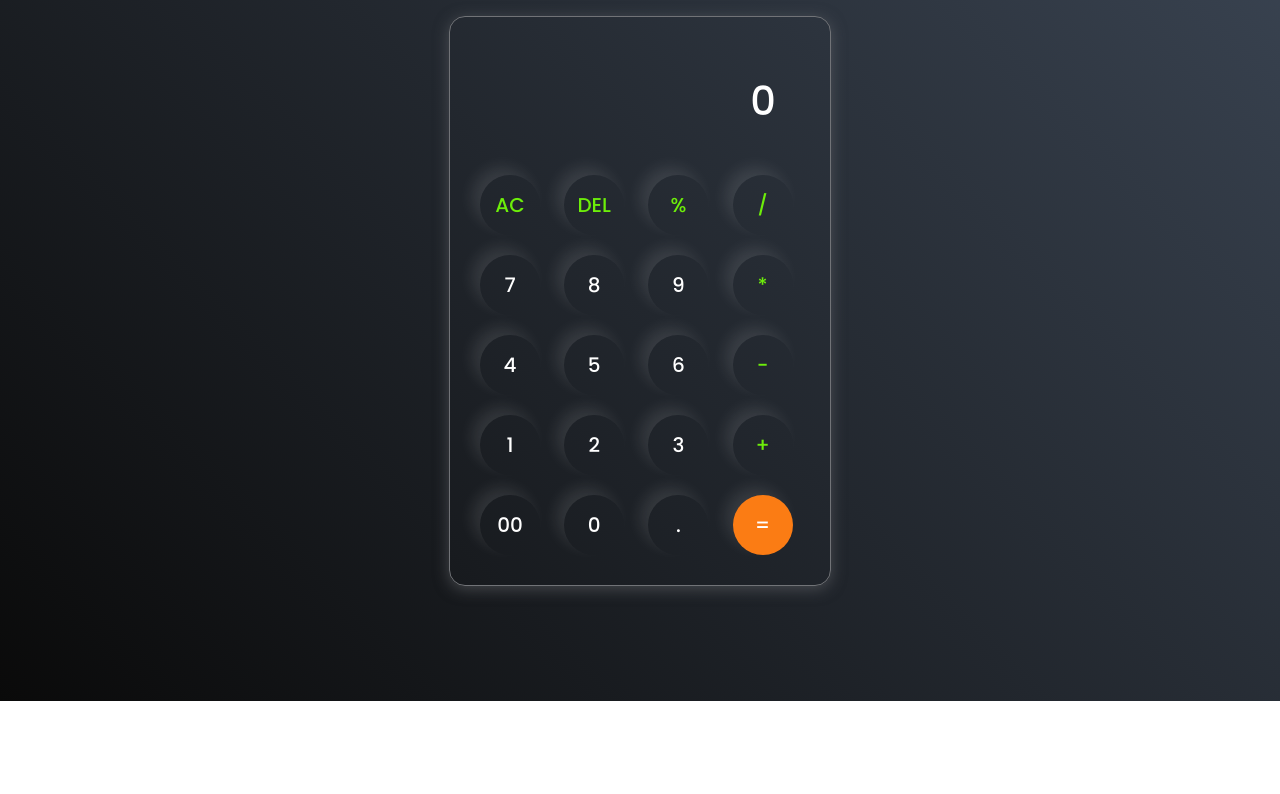
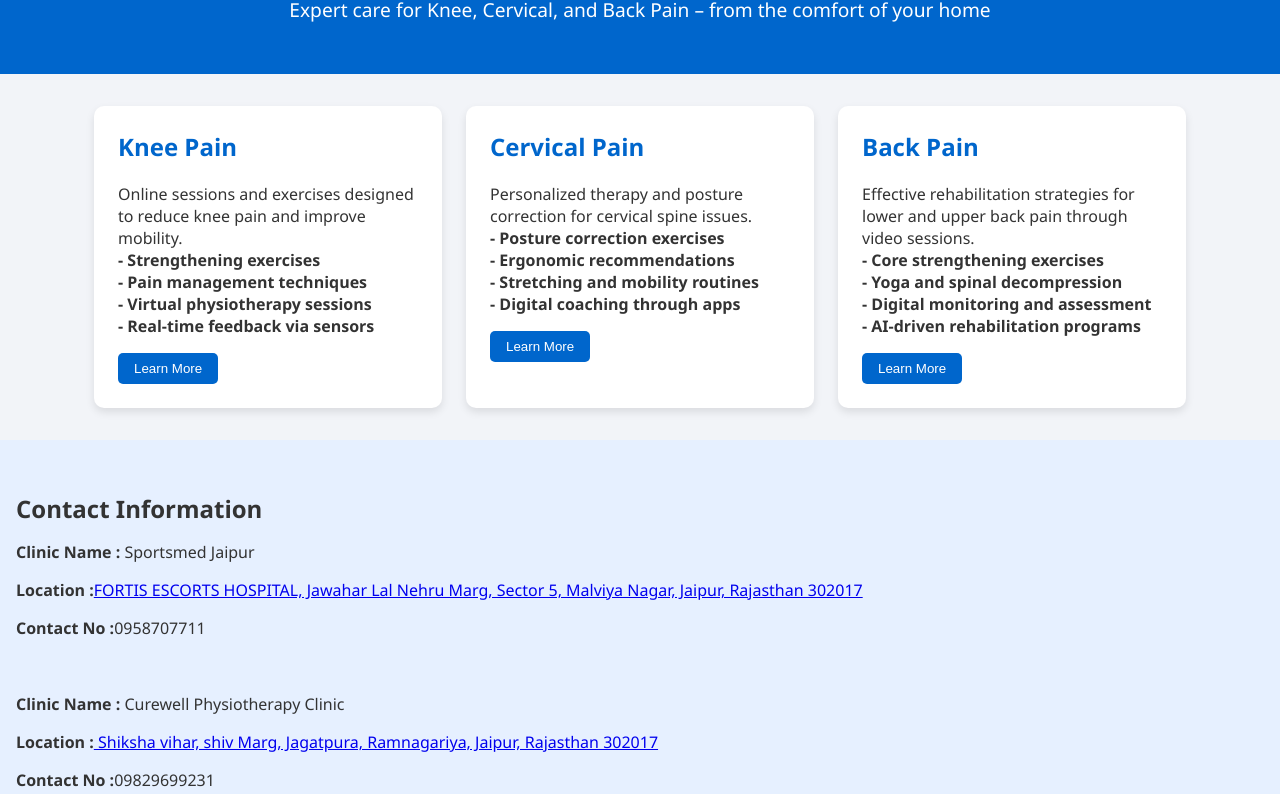
Before and after one commit to Taslim-khan007/Calculator, a plain HTML site: page index.html in a window 1280 px wide. Shown: the part 99-893 px from the top of the page. Before the commit the page ends 800 px from the top, so only its background shows below. Drawn offline with Linux system fonts and the light colour scheme.

Commit message:
Add File

```diff
--- a/index.html
+++ b/index.html
@@ -2,49 +2,152 @@
 <html lang="en">
 <head>
   <meta charset="UTF-8" />
-     <meta http-equiv="X-UA-Compatible" content="IE=edge" />
-     <meta name="viewport" content="width=device-width, initial-scale=1.0" />
-     <link rel="stylesheet" href="styles.css" />
-     <title>Calculator</title>
+  <meta name="viewport" content="width=device-width, initial-scale=1.0"/>
+  <title>Telerehabilitation Services</title>
+  <style>
+    body {
+      font-family: 'Segoe UI', sans-serif;
+      margin: 0;
+      padding: 0;
+      background-color: #f2f4f8;
+      color: #333;
+    }
+
+    header {
+      background-color: #0066cc;
+      color: white;
+      padding: 2rem 1rem;
+      text-align: center;
+    }
+
+    header h1 {
+      margin: 0;
+      font-size: 2.5rem;
+    }
+
+    header p {
+      font-size: 1.2rem;
+      margin-top: 0.5rem;
+    }
+
+    .services {
+      display: flex;
+      flex-wrap: wrap;
+      justify-content: center;
+      margin: 2rem auto;
+      gap: 1.5rem;
+      max-width: 1200px;
+    }
+
+    .card {
+      background: white;
+      padding: 1.5rem;
+      border-radius: 10px;
+      box-shadow: 0 4px 8px rgba(0, 0, 0, 0.1);
+      width: 300px;
+      transition: transform 0.3s ease;
+    }
+
+    .card:hover {
+      transform: translateY(-5px);
+    }
+
+    .card h2 {
+      margin-top: 0;
+      color: #0066cc;
+    }
+
+    .card p {
+      margin: 0.5rem 0 1rem;
+    }
+
+    .button {
+      background-color: #0066cc;
+      color: white;
+      padding: 0.5rem 1rem;
+      border: none;
+      border-radius: 5px;
+      text-decoration: none;
+      cursor: pointer;
+    }
+
+    .how-it-works {
+      padding: 2rem 1rem;
+      background: #e6f0ff;
+    }
+
+    .how-it-works h2 {
+      margin-bottom: 1rem;
+    }
+
+    footer {
+      text-align: center;
+      padding: 1rem;
+      background-color: #222;
+      color: white;
+    }
+  </style>
 </head>
 <body>
-     <div class="container">
-       <div class="calculator">
-         <input type="text" id="inputBox" placeholder="0" />
-         <div>
-           <button class="button operator">AC</button>
-           <button class="button operator">DEL</button>
-           <button class="button operator">%</button>
-           <button class="button operator">/</button>
+
+  <header>
+    <h1>Telerehabilitation Services</h1>
+    <p>Expert care for Knee, Cervical, and Back Pain – from the comfort of your home</p>
+  </header>
+
+  <section class="services">
+    <div class="card">
+      <h2>Knee Pain</h2>
+      <p>Online sessions and exercises designed to reduce knee pain and improve mobility.
+        <b><br>- Strengthening exercises <br>- Pain management techniques <br>- Virtual physiotherapy sessions <br>- Real-time feedback via sensors</b>
+
+      </p>
+      <button class="button" onclick="learnMore('knee')">Learn More</button>
     </div>
-         <div>
-           <button class="button">7</button>
-           <button class="button">8</button>
-           <button class="button">9</button>
-           <button class="button operator">*</button>
+    <div class="card">
+      <h2>Cervical Pain</h2>
+      <p>Personalized therapy and posture correction for cervical spine issues.
+        <b><br>- Posture correction exercises <br>- Ergonomic recommendations <br>- Stretching and mobility routines <br>- Digital coaching through apps </b>
+
+      </p>
+      <button class="button" onclick="learnMore('cervical')">Learn More</button>
     </div>
-         <div>
-           <button class="button">4</button>
-           <button class="button">5</button>
-           <button class="button">6</button>
-           <button class="button operator">-</button>
+    <div class="card">
+      <h2>Back Pain</h2>
+      <p>Effective rehabilitation strategies for lower and upper back pain through video sessions.
+        <b><br>- Core strengthening exercises<br>- Yoga and spinal decompression<br>- Digital monitoring and assessment<br>- AI-driven rehabilitation programs
+            </b>
+      </p>
+      <button class="button" onclick="learnMore('back')">Learn More</button>
     </div>
-         <div>
-           <button class="button">1</button>
-           <button class="button">2</button>
-           <button class="button">3</button>
-           <button class="button operator">+</button>
-         </div>
+  </section>
 
-         <div>
-           <button class="button">00</button>
-           <button class="button">0</button>
-           <button class="button">.</button>
-           <button class="button equalBtn">=</button>
-         </div>
-       </div>
-     </div>
+  <section class="how-it-works">
+    <h2>Contact Information</h2>
+    <p><b>Clinic Name :</b> Sportsmed Jaipur</p>
+    <p><b>Location :</b><a href="https://www.googleadservices.com/pagead/aclk?sa=L&ai=DChcSEwjs56Wq4uaMAxW2GIMDHfubIpEYABAAGgJzZg&co=1&gclid=Cj0KCQjwtpLABhC7ARIsALBOCVoYxj0ijI4wgYPNvwRJT1kxu9ezwafSWZBmHIFdrA_b1gL2aaDzURAaArjwEALw_wcB&ohost=www.google.com&cid=CAESVuD2Foj0mxu2Z88cIzuur_PZ1VLpch8g7AA-PGPTs6HM7tvKwQ_ad8HlwDTPLf9OK0ijWQdpZ2b67SqKGSwxBngDNyYx5f9eWvSbwT8HSN6p6m0V4l2p&sig=AOD64_3v3SLyc3OyoIa-xJNxgbjw2lh2Ag&q=&ctype=99&ved=2ahUKEwjUmaCq4uaMAxXUUGwGHeGJJL0QhKwBegQIHBAP&adurl=">FORTIS ESCORTS HOSPITAL, Jawahar Lal Nehru Marg, Sector 5, Malviya Nagar, Jaipur, Rajasthan 302017</a></p>
+    <p><b>Contact No :</b>0958707711</p> <br>
+    <p><b>Clinic Name :</b> Curewell Physiotherapy Clinic</p>
+    <p><b>Location :</b><a href="https://www.eka.care/doctor/dr-mukesh-kumar-senior-physiotherapist-jaipur?utm_source=gmb&utm_medium=website&utm_campaign=032023"> Shiksha vihar, shiv Marg, Jagatpura, Ramnagariya, Jaipur, Rajasthan 302017</a></p>
+    <p><b>Contact No :</b>09829699231</p>
+    <p><p><b>Clinic Name :</b> My Physio Clinic</p>
+    <p><b>Location :</b><a href="https://wa.me/message/GPOR2QFL6C5KB1"> Girdhar Marg, Siddharth Nagar, Sector 12, Malviya Nagar, Jaipur, Rajasthan 302017</a></p>
+    <p><b>Contact No :</b>09829699231</p></p>
+  </section>
 
-     <script src="script.js"></script>
+  <footer>
+    &copy; <span id="year"></span> Telerehab Clinic. All rights reserved.
+  </footer>
+
+  <script>
+    // Display current year in footer
+    document.getElementById("year").textContent = new Date().getFullYear();
+
+    // Simulated Learn More behavior
+    function learnMore(service) {
+      alert(`More information about ${service} pain rehabilitation will be available soon.`);
+    }
+  </script>
+
 </body>
 </html>
--- a/script.js
+++ /dev/null
@@ -1,27 +0,0 @@
-let input = document.getElementById('inputBox');
- let buttons = document.querySelectorAll('button');
-
- let string = "";
- let arr = Array.from(buttons);
- arr.forEach(button => {
-     button.addEventListener('click', (e) =>{
-         if(e.target.innerHTML == '='){
-             string = eval(string);
-             input.value = string;
-         }
-
-         else if(e.target.innerHTML == 'AC'){
-             string = "";
-             input.value = string;
-         }
-         else if(e.target.innerHTML == 'DEL'){
-             string = string.substring(0, string.length-1);
-             input.value = string;
-         }
-         else{
-             string += e.target.innerHTML;
-             input.value = string;
-         }
-
-     })
- })
--- a/styles.css
+++ /dev/null
@@ -1,64 +0,0 @@
-@import url('https://fonts.googleapis.com/css2?family=Poppins:wght@500&display=swap');
-
- *{
-     margin: 0;
-     padding: 0;
-     box-sizing: border-box;
-     font-family: 'Poppins', sans-serif;
- }
-
- body{
-     width: 100%;
-     height: 100vh;
-     display: flex;
-     justify-content: center;
-     align-items: center;
-     background: linear-gradient(45deg, #0a0a0a, #3a4452);
- }
-
- .calculator{
-     border: 1px solid #717377;
-     padding: 20px;
-     border-radius: 16px;
-     background: transparent;
-     box-shadow: 0px 3px 15px rgba(113, 115, 119, 0.5);
-
- }
-
- input{
-     width: 320px;
-     border: none;
-     padding: 24px;
-     margin: 10px;
-     background: transparent;
-     box-shadow: 0px 3px 15px rgbs(84, 84, 84, 0.1);
-     font-size: 40px;
-     text-align: right;
-     cursor: pointer;
-     color: #ffffff;
- }
-
- input::placeholder{
-     color: #ffffff;
- }
-
- button{
-     border: none;
-     width: 60px;
-     height: 60px;
-     margin: 10px;
-     border-radius: 50%;
-     background: transparent;
-     color: #ffffff;
-     font-size: 20px;
-     box-shadow: -8px -8px 15px rgba(255, 255, 255, 0.1);
-     cursor: pointer;
- }
-
- .equalBtn{
-     background-color: #fb7c14;
- }
-
- .operator{
-     color: #6dee0a;
- }
```
Also changed, not shown: Screenshot 2025-04-20 182756.png (deleted), 1 other file. Lines whose indentation alone changed are shown as unchanged.
